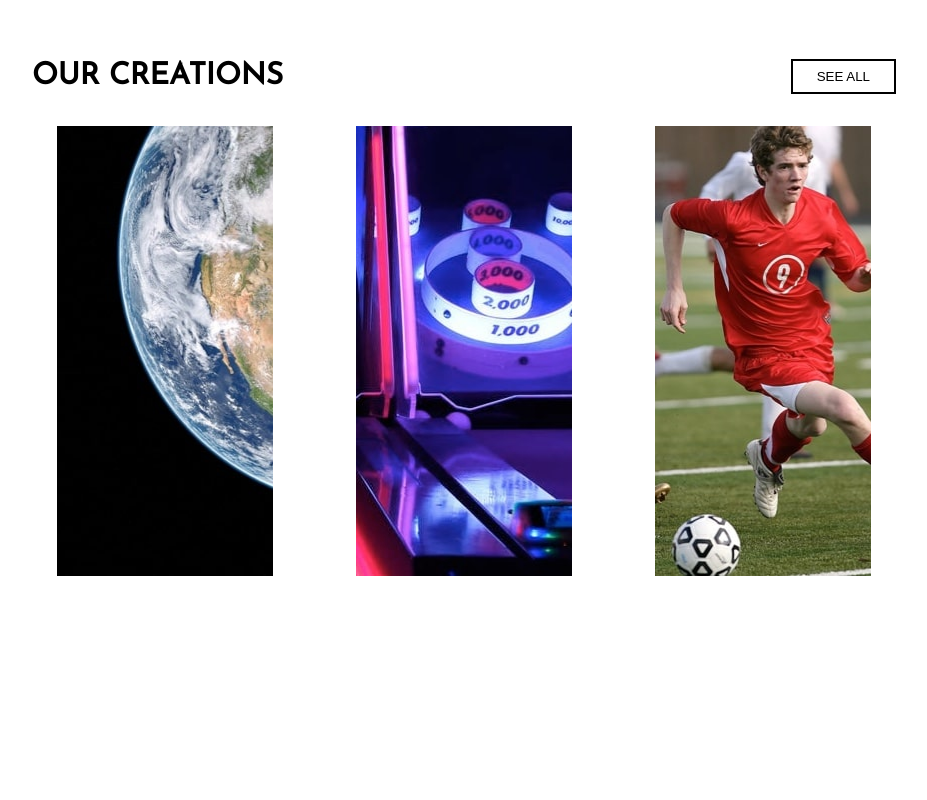
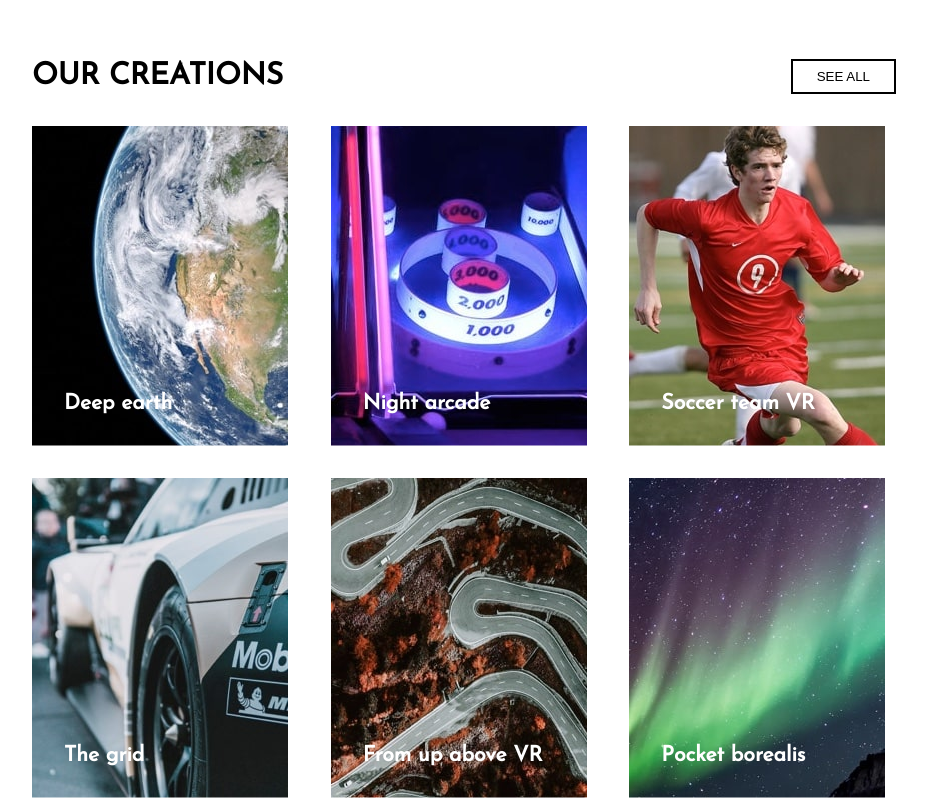
Before and after one commit to purplehippo911/loopstudios, a Vue app: page / in a window 1280 px wide. Shown: the part 980-1780 px from the top of the page, without its empty margins (176-1103 px from the left). Built offline with nearby package versions, Linux system fonts and the light colour scheme.

Commit message:
🎆 finished with hover effect on gallery

```diff
--- a/src/components/HeaderPart.vue
+++ b/src/components/HeaderPart.vue
@@ -132,9 +132,8 @@ header {
 }
 
 .grid {
-  display:grid;
+  @include grid(auto-fill, 200px, 1fr);
   align-items: center;
-  grid-template-columns: repeat(auto-fill, minmax(200px, 1fr));
 }
 
 .logo {
@@ -169,7 +168,7 @@ header {
 }
 
 .dropdown {
-font-size:2.2em;
+  font-size:2.2em;
   display:none;
   opacity:0;
   position:fixed;
@@ -216,9 +215,12 @@ font-size:2.2em;
 }
 
 .hamburger {
+  display:none;
+  opacity:0;
   transition:0.7s ease-in-out;
-  @media screen and (min-width:800px) {
-    display:none;
+  @media screen and (max-width:800px) {
+    display:grid;
+    opacity:1;
   }
 }
 
--- a/src/components/MainPart.vue
+++ b/src/components/MainPart.vue
@@ -27,38 +27,44 @@
                 <div class="container gallery">
                     <h2 class="gallery__title"> Our creations</h2>
 
-                    <div class="gallery__wrapper">
                     <div class="gallery__item deep-earth">
                             <h3 class="gallery__info">Deep earth</h3>
-                            </div>
+                            <div class="gallery__wrapper"></div>
                     </div>
 
                     <div class="gallery__item night-arcade">
                         <h3 class="gallery__info">Night arcade</h3>
+                        <div class="gallery__wrapper"></div>
                     </div>
 
                     <div class="gallery__item soccer-team">
                         <h3 class="gallery__info">Soccer team VR</h3>
+                        <div class="gallery__wrapper"></div>
                     </div>
 
                     <div class="gallery__item the-grid">
                         <h3 class="gallery__info">The grid</h3>
+                        <div class="gallery__wrapper"></div>
                     </div>
 
                     <div class="gallery__item from-above">
                         <h3 class="gallery__info">From up above VR</h3>
+                        <div class="gallery__wrapper"></div>
                     </div>
 
                     <div class="gallery__item pocket-borealis">
                         <h3 class="gallery__info">Pocket borealis</h3>
+                        <div class="gallery__wrapper"></div>
                     </div>
 
                     <div class="gallery__item curiosity">
                         <h3 class="gallery__info">The curiosity</h3>
+                        <div class="gallery__wrapper"></div>
                     </div>
 
                     <div class="gallery__item fisheye">
                         <h3 class="gallery__info">Make it fisheye</h3>
+                        <div class="gallery__wrapper"></div>
                     </div>
 
                     <button class="gallery__button"> See all </button>
@@ -132,22 +138,40 @@ export default {
         }
 
         .gallery__item {
-            width: 120.5vh;
-            height:50vh;
+            width: 100%;
+            height:10rem;
             padding:2rem;
+            position:relative;
             color:$White;
             text-align: left;
             display: flex;
             align-items: flex-end;
             font-size: 1.21em;
             @media screen and (min-width:800px) {
-                width: 16.9vw;
-                height: 100vh;
+                height: 20rem;
+            }
+            &:hover {
+                color:$Black;
+            }
+            .gallery__wrapper {
+                background: $White;
+                position: absolute;
+                bottom: 0;
+                left: 0px;
+                width: 100%;
+                height: .2vh;
+                opacity: .5;
+                transition: 0.7s;
             }
         }
-
+        .gallery__item:hover .gallery__wrapper {
+            height:100%;
+        }
         .deep-earth {
             @include backgroundIMG("../assets/images/mobile/image-deep-earth.jpg", "../assets/images/desktop/image-deep-earth.jpg");
+            &:hover {
+                color:$White;
+            }
         }
 
         .night-arcade {
@@ -201,7 +225,6 @@ export default {
                 color:$White;
             }
         }
-
     }
 
 </style>
```
Lines whose indentation alone changed are shown as unchanged.
